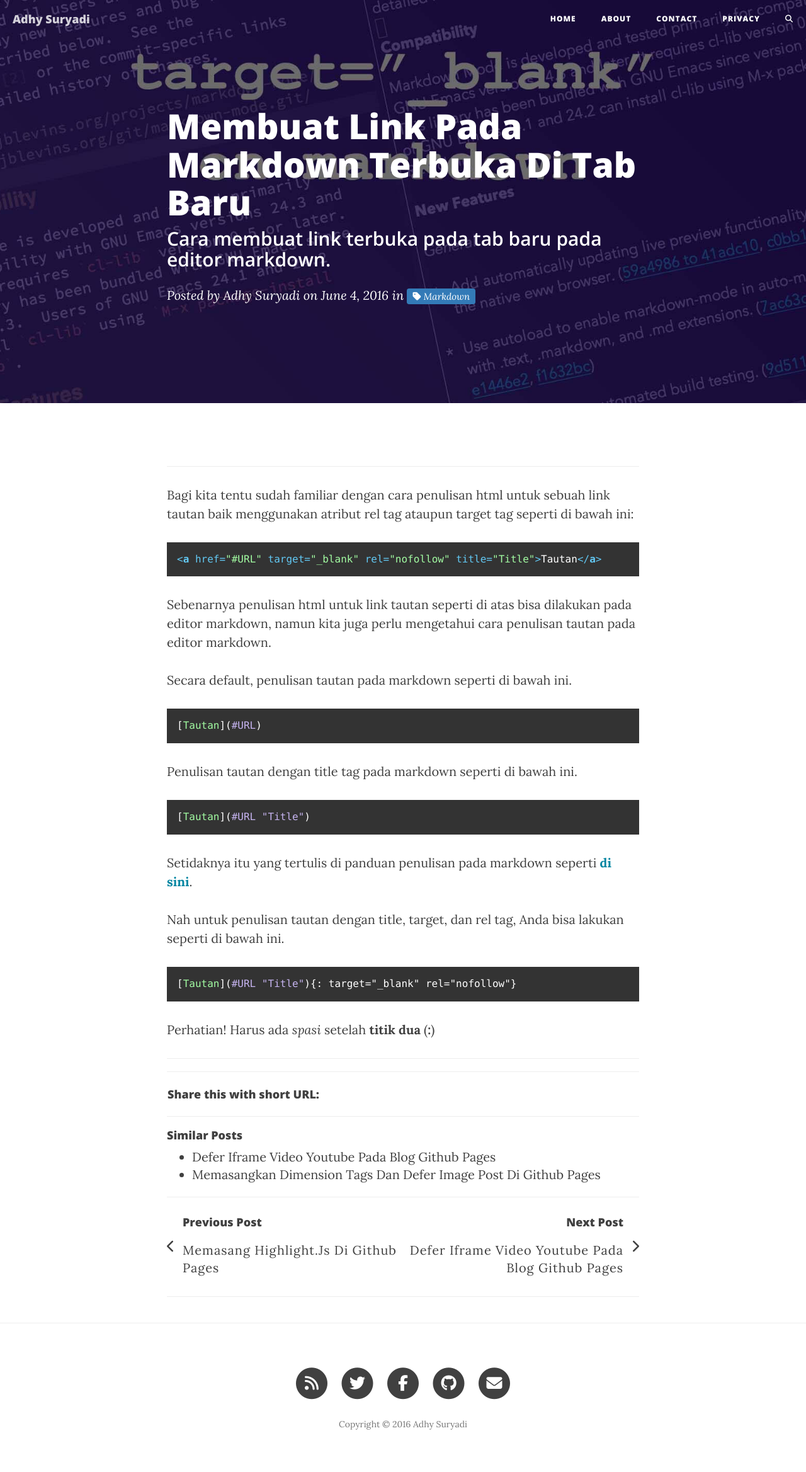
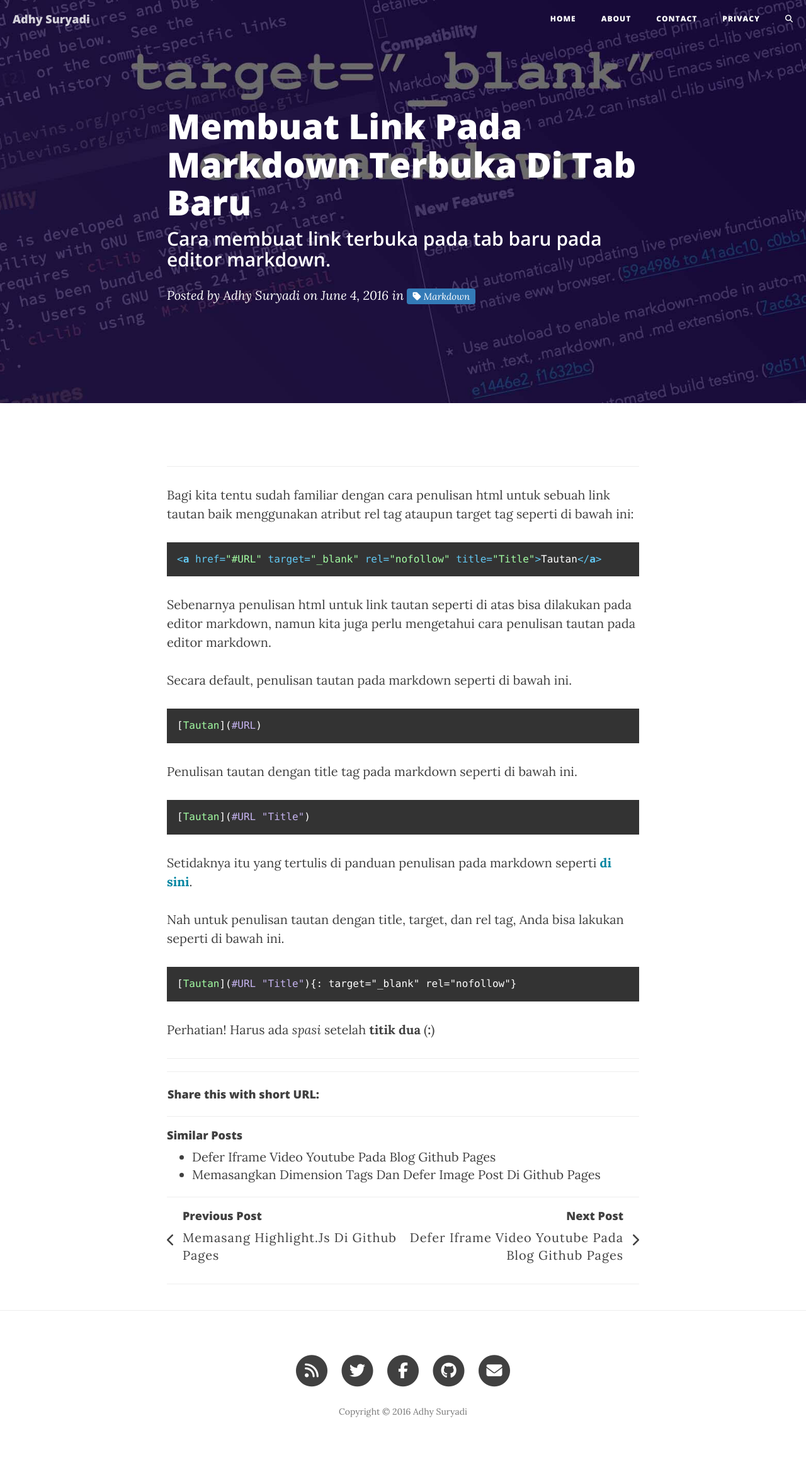
Before and after one commit to KompiAjaib/kompiajaib.github.io, a Jekyll site: the page built from _posts/2016-06-04-membuat-link-terbuka-di-tab-baru.markdown, in a window 1280 px wide. Shown: the whole page at 63% size. Built offline with Jekyll 4.4.1, drawn with Linux system fonts in a browser that asks for light colours; nearby versions of some CDN libraries; comment, search, counter and statistics services are not loaded.

Commit message:
Update clean-blog.css

```diff
--- a/css/clean-blog.css
+++ b/css/clean-blog.css
@@ -374,6 +374,8 @@ form .row:first-child .floating-label-form-group {
 .pager.post h5 {
   display: inline;
   font-size: 18px;
+  margin-top: 0;
+  margin-bottom: 0;
 }
 .pager.post .previous h5 {
   float: left;
@@ -436,6 +438,9 @@ form .row:first-child .floating-label-form-group {
   background-color: white;
   border-radius: 0;
   border: none;
+}
+.pager li>span {
+  display: block;
 }
 @media only screen and (min-width: 768px) {
   .pager li > a,
```
